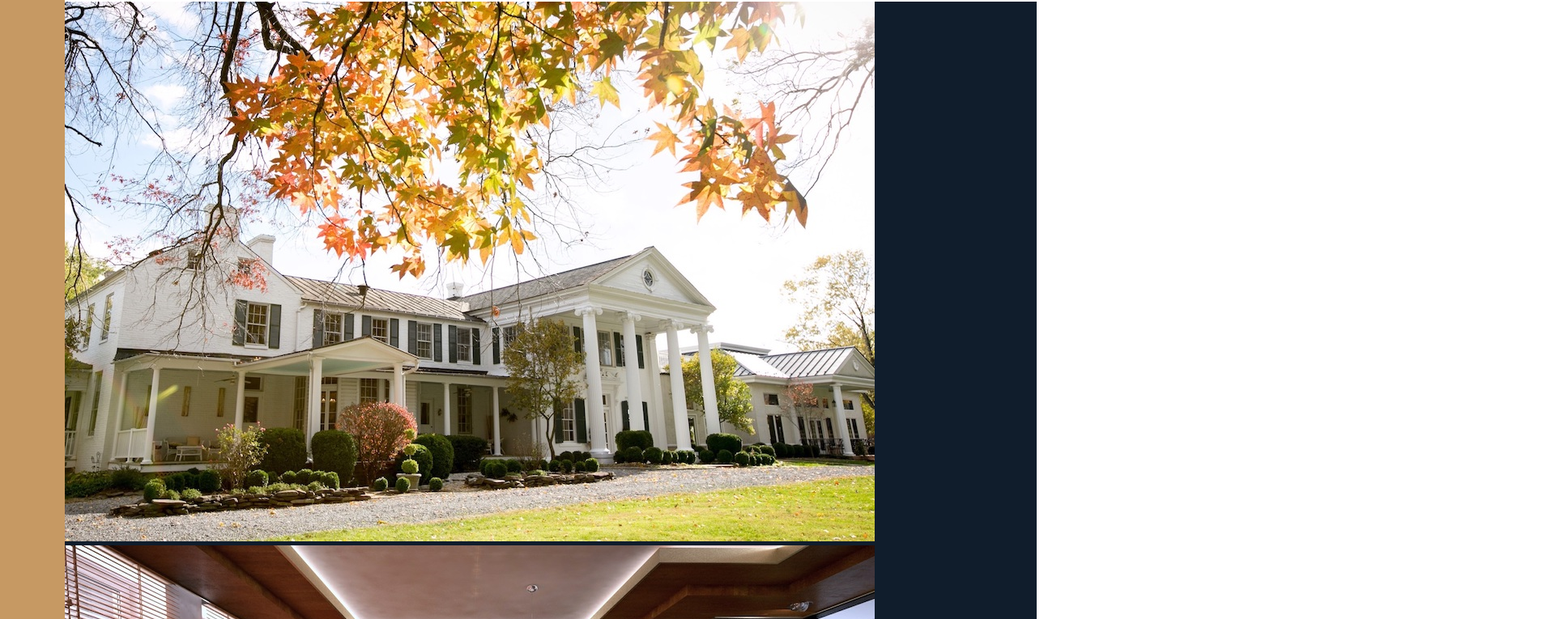
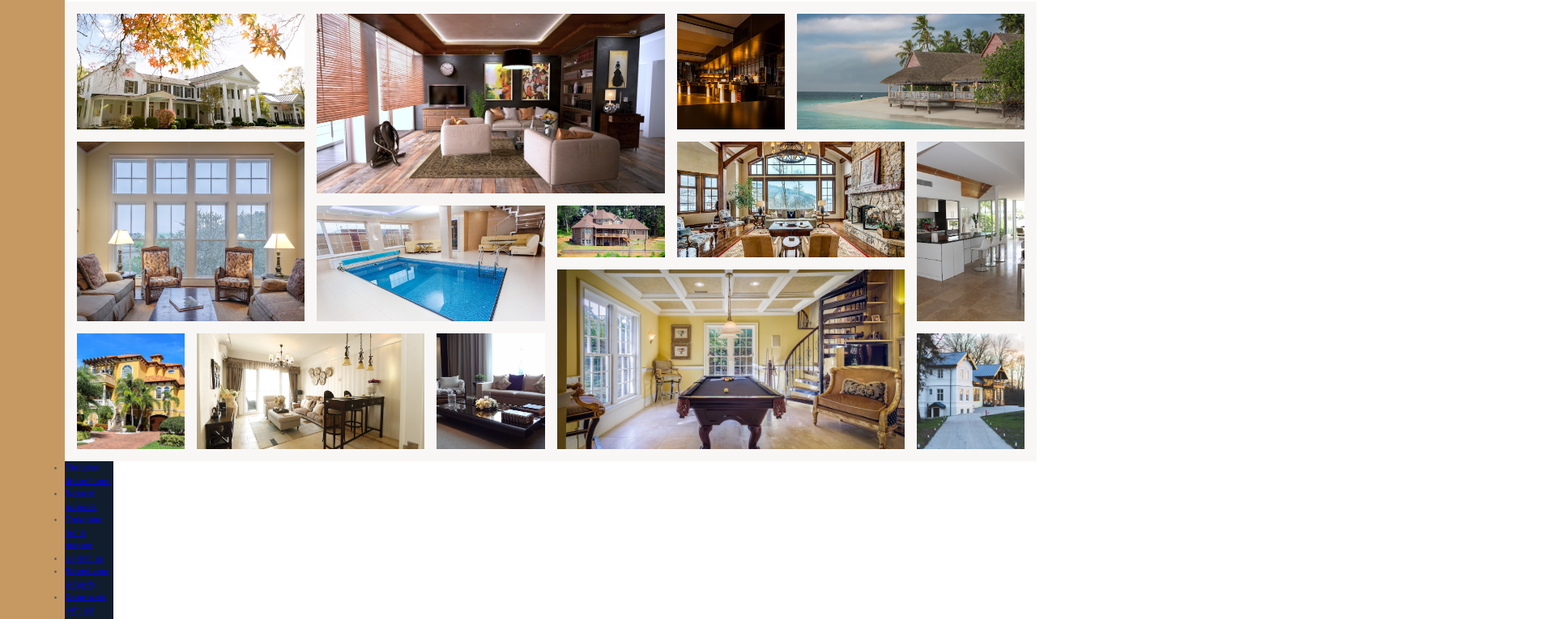
Before and after one commit to dandediu/nexter, a website: page index.html in a window 1280 px wide. Shown: the part 3070-3835 px from the top of the page at 81% size, 1920 px wide, since content can reach past the window. Drawn offline with nearby package versions, Linux system fonts and the light colour scheme.

Commit message:
Add gallery styles.

```diff
--- a/sass/_gallery.scss
+++ b/sass/_gallery.scss
@@ -1,4 +1,91 @@
 .gallery {
-    background-color: $color-secondary;
+    background-color: $color-grey-light-1;
     grid-column: full-start / full-end;
+
+    display: grid;
+    /*grid-template-columns: repeat(8, 1fr);
+    grid-template-rows: repeat(7, 5vw);*/
+    grid-template: repeat(7, 5vw) / repeat(8, 1fr);
+
+    grid-gap: 1.5rem;
+    padding: 1.5rem;
+
+    &__item {
+        &--1 {
+            grid-row: 1 / span 2;
+            grid-column: 1 / span 2;
+        }
+
+        &--2 {
+            grid-row: 1 / span 3;
+            grid-column: 3 / span 3;
+        }
+
+        &--3 {
+            grid-row: 1 / span 2;
+            grid-column: 6 / 7;
+        }
+
+        &--4 {
+            grid-row: 1 / span 2;
+            grid-column: 7 / -1;
+        }
+
+        &--5 {
+            grid-row: 3 / span 3;
+            grid-column: 1 / span 2;
+        }
+
+        &--6 {
+            grid-row: 4 / span 2;
+            grid-column: 3 / span 2;
+        }
+
+        &--7 {
+            grid-row: 4 / 5;
+            grid-column: 5 / 6;
+        }
+
+        &--8 {
+            grid-row: 3 / span 2;
+            grid-column: 6 / span 2;
+        }
+
+        &--9 {
+            grid-row: 3 / span 3;
+            grid-column: 8 / -1;
+        }
+
+        &--10 {
+            grid-row: 6 / span 2;
+            grid-column: 1 / 2;
+        }
+
+        &--11 {
+            grid-row: 6 / span 2;
+            grid-column: 2 / span 2;
+        }
+
+        &--12 {
+            grid-row: 6 / span 2;
+            grid-column: 4 / 5;
+        }
+
+        &--13 {
+            grid-row: 5 / span 3;
+            grid-column: 5 / span 3;
+        }
+
+        &--14 {
+            grid-row: 6 / span 2;
+            grid-column: 8 / -1;
+        }
+    }
+
+    &__img {
+        width: 100%;
+        height: 100%;
+        object-fit: cover;
+        display: block;
+    }
 }
```
Also changed, not shown: css/style.css.
